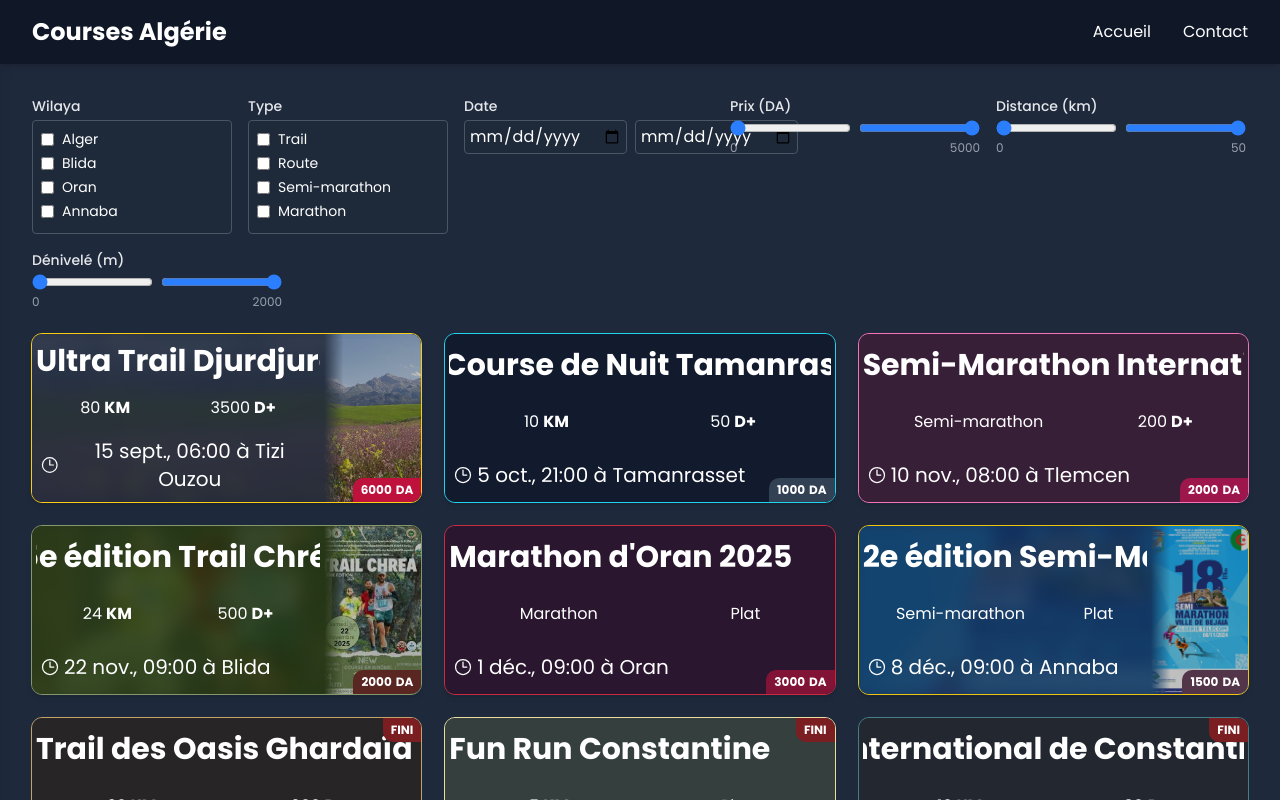
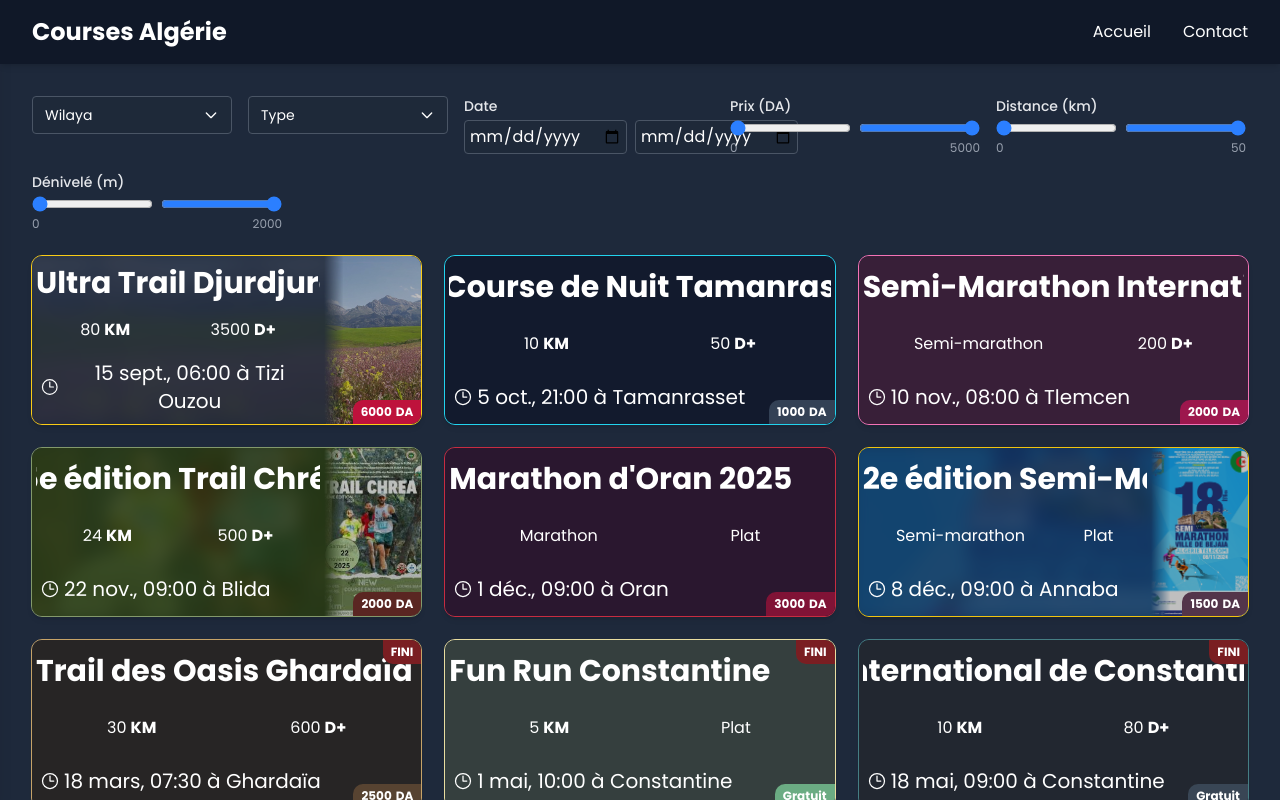
Before and after one commit to KadMohamedAli/run_algeria, a Next.js app: page / in a window 1280 px wide. Shown: the top 800 px of the page. Built offline with nearby package versions, Linux system fonts and the light colour scheme.

Commit message:
changed multi select type

```diff
--- a/src/components/ui/MultiSelect.jsx
+++ b/src/components/ui/MultiSelect.jsx
@@ -1,5 +1,11 @@
-// ----- Multi-select dropdown with checkboxes -----
+"use client";
+
+import { useState, useRef, useEffect } from "react";
+
 export default function MultiSelect({ label, options, value = [], onChange }) {
+  const [open, setOpen] = useState(false);
+  const dropdownRef = useRef(null);
+
   const toggle = (opt) => {
     if (value.includes(opt)) {
       onChange(value.filter((v) => v !== opt));
@@ -8,12 +14,53 @@ export default function MultiSelect({ label, options, value = [], onChange }) {
     }
   };
 
+  // Close dropdown if clicked outside
+  useEffect(() => {
+    function handleClickOutside(e) {
+      if (dropdownRef.current && !dropdownRef.current.contains(e.target)) {
+        setOpen(false);
+      }
+    }
+    document.addEventListener("mousedown", handleClickOutside);
+    return () => document.removeEventListener("mousedown", handleClickOutside);
+  }, []);
+
   return (
-    <div className="flex flex-col w-full sm:w-[200px]">
-      <label className="text-sm font-medium mb-1 text-gray-200">{label}</label>
-      <div className="border border-gray-600 bg-gray-800 rounded p-2 text-sm text-white">
+    <div className="relative w-full sm:w-[200px]" ref={dropdownRef}>
+      {/* Button */}
+      <button
+        type="button"
+        onClick={() => setOpen(!open)}
+        className="w-full border border-gray-600 bg-gray-800 rounded px-3 py-2 text-left text-sm text-white flex justify-between items-center"
+      >
+        <span>
+          {value.length > 0 ? `${label}: ${value.join(", ")}` : `${label}`}
+        </span>
+        <svg
+          className={`w-4 h-4 ml-2 transition-transform ${
+            open ? "rotate-180" : ""
+          }`}
+          fill="none"
+          stroke="currentColor"
+          viewBox="0 0 24 24"
+        >
+          <path
+            strokeLinecap="round"
+            strokeLinejoin="round"
+            strokeWidth="2"
+            d="M19 9l-7 7-7-7"
+          />
+        </svg>
+      </button>
+
+      {/* Dropdown panel */}
+      {open && (
+        <div className="absolute z-20 mt-1 w-full border border-gray-600 bg-gray-800 rounded shadow-lg max-h-48 overflow-y-auto p-2 text-sm text-white">
           {options.map((opt) => (
-          <label key={opt} className="flex items-center gap-2 mb-1">
+            <label
+              key={opt}
+              className="flex items-center gap-2 mb-1 cursor-pointer"
+            >
               <input
                 type="checkbox"
                 checked={value.includes(opt)}
@@ -24,6 +71,7 @@ export default function MultiSelect({ label, options, value = [], onChange }) {
             </label>
           ))}
         </div>
+      )}
     </div>
   );
 }
```
Lines whose indentation alone changed are shown as unchanged.
